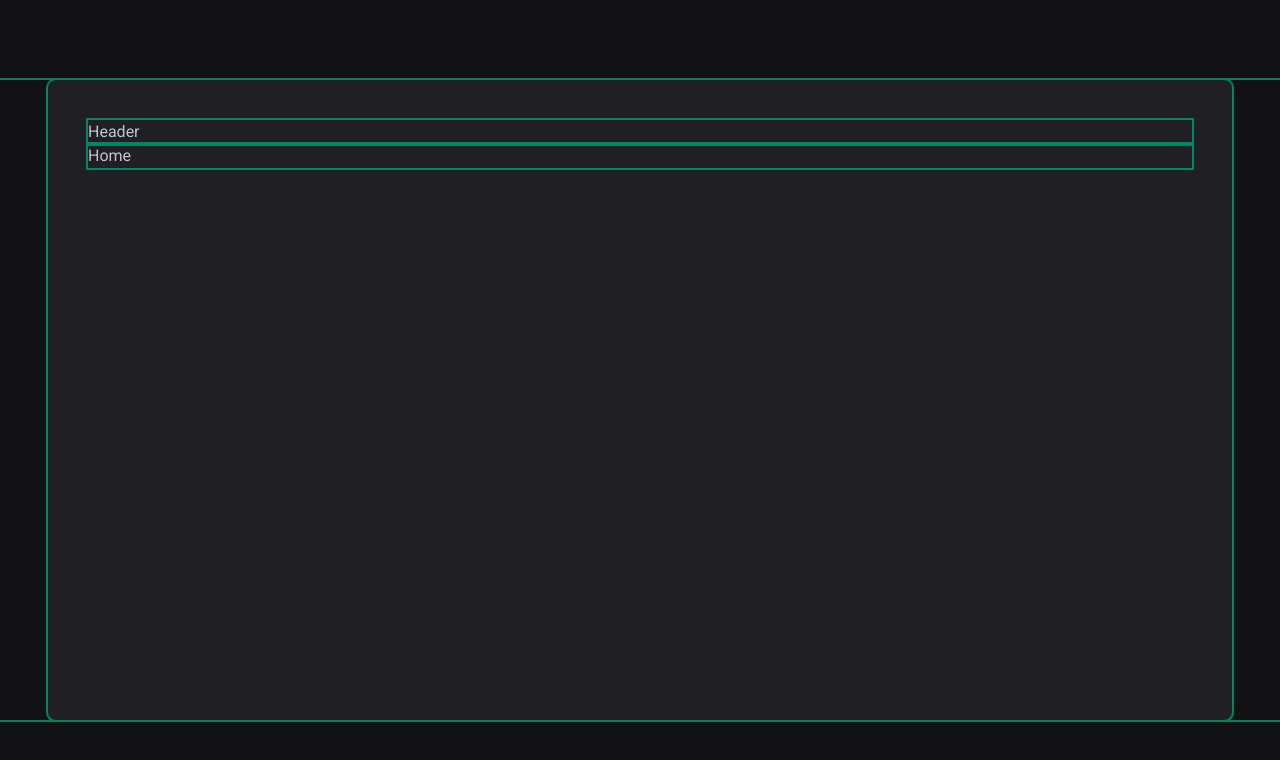
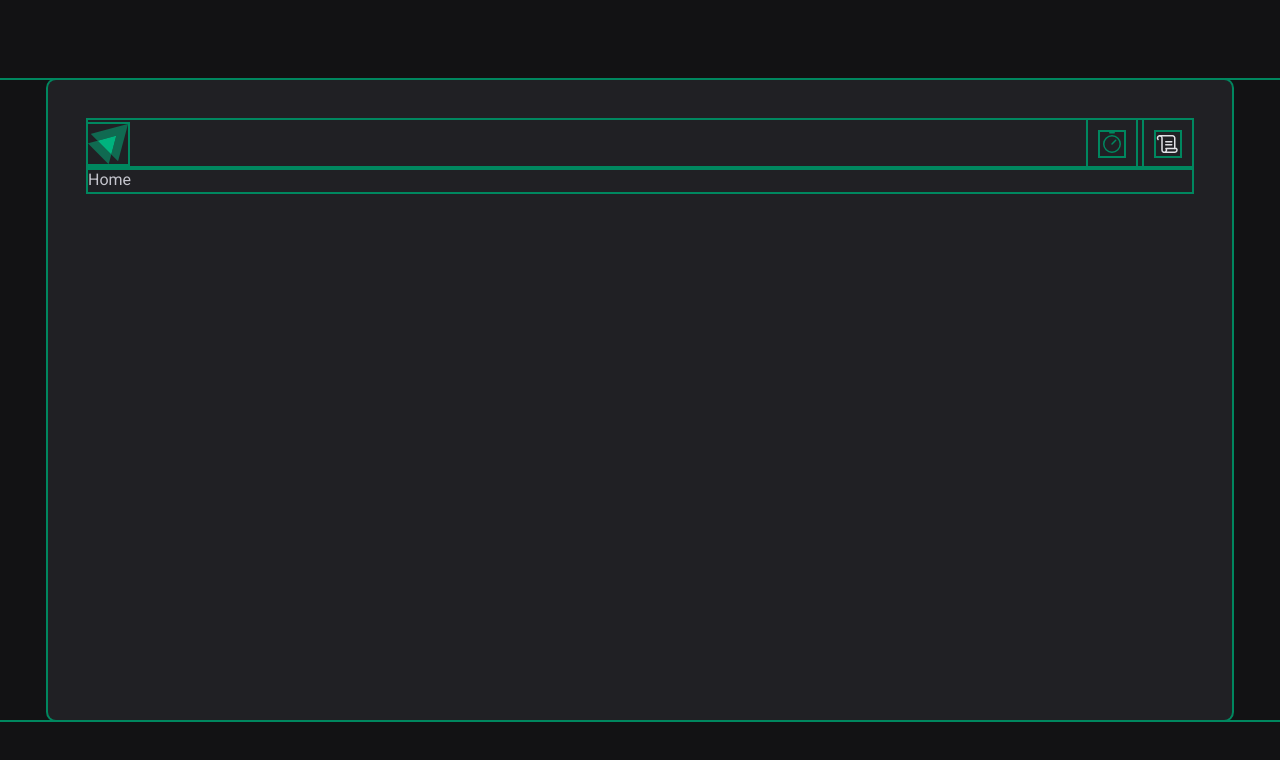
Before and after one commit to diogo-kappaun/ignite-timer, a React (Vite) app: page / in a window 1280 px wide. Shown: the top 760 px of the page. Built offline with nearby package versions, Linux system fonts and the light colour scheme.

Commit message:
:sparkles: feat: Add header content

```diff
--- a/src/components/Header.tsx
+++ b/src/components/Header.tsx
@@ -1,7 +1,21 @@
+import { Scroll, Timer } from 'phosphor-react'
+import logoIgnite from '../assets/ignite-logo.svg'
+
+import { Link } from './Link'
+
 export function Header() {
   return (
-    <div>
-      <h1>Header</h1>
+    <div className="flex items-center justify-between">
+      <img src={logoIgnite} alt="" />
+
+      <nav className="flex gap-2">
+        <Link link="/" title="Timer">
+          <Timer size={24} />
+        </Link>
+        <Link link="/history" title="Histórico">
+          <Scroll size={24} />
+        </Link>
+      </nav>
     </div>
   )
 }
```
